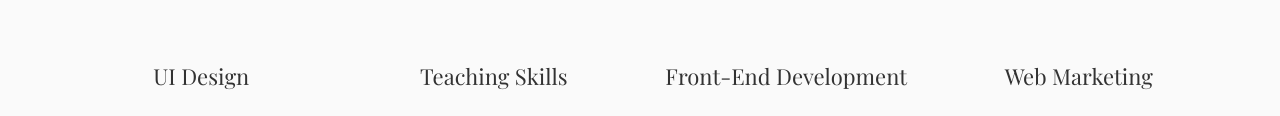
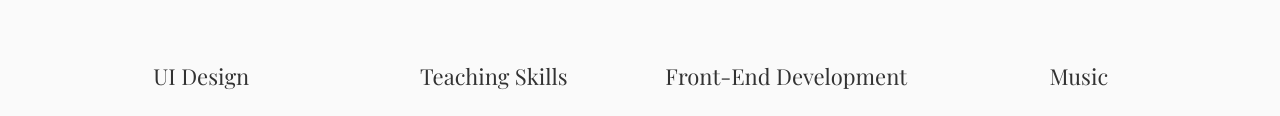
Before and after one commit to Vishz79/vishz80, a plain HTML site: page services.html in a window 1280 px wide. Shown: the part 1390-1506 px from the top of the page. Drawn offline with nearby package versions, Linux system fonts and the light colour scheme; files whose address does not match are found by name; a web font is replaced by a local one.

Commit message:
Update services.html

```diff
--- a/services.html
+++ b/services.html
@@ -219,7 +219,7 @@
 		         </div>
 
 		         <div class="col-md-3 col-sm-6 text-center">
-		         	<h2 class="progress-head">Web Marketing</h2>
+		         	<h2 class="progress-head">Music</h2>
 		            <div class="progress green">
 		                <span class="progress-left">
 		                    <span class="progress-bar"></span>
```
